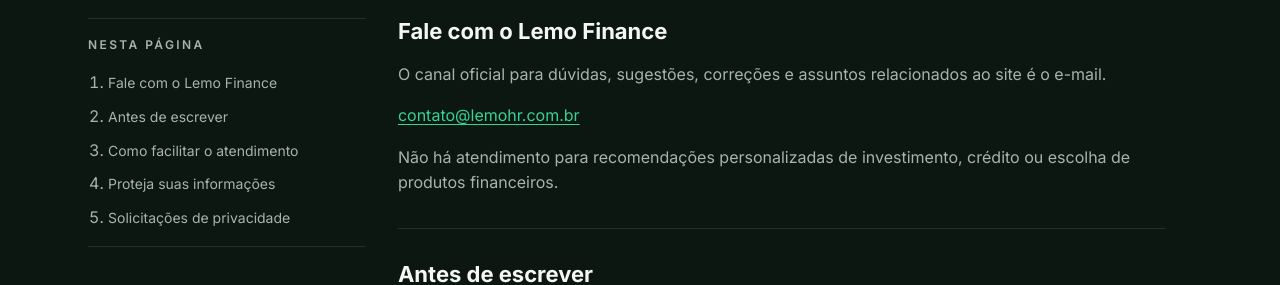
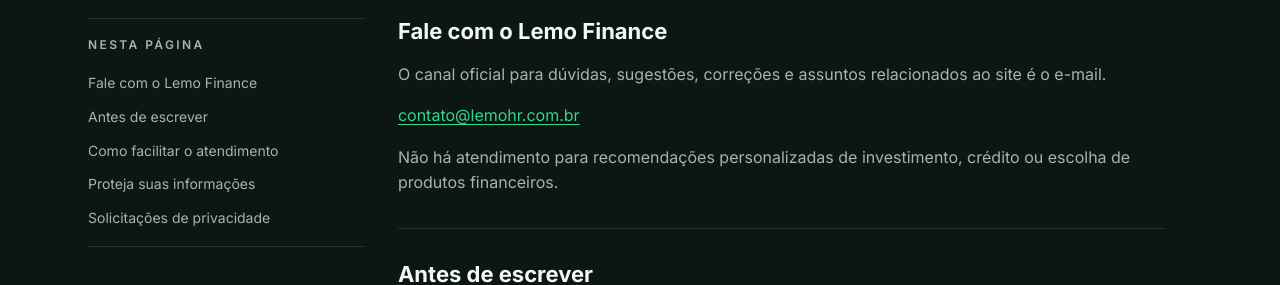
Before and after one commit to LeandroMohr/finance-reactjs, a Next.js app: page /contato in a window 1280 px wide. Shown: the part 311-596 px from the top of the page. Built offline with nearby package versions, Linux system fonts and the light colour scheme.

Commit message:
fix: avoid duplicate index numbering
Keep the institutional page index semantically ordered while hiding redundant browser-generated markers.

```diff
--- a/src/components/institutionalPage/InstitutionalPage.module.scss
+++ b/src/components/institutionalPage/InstitutionalPage.module.scss
@@ -70,7 +70,8 @@
   flex-direction: column;
   gap: $space-2;
   margin: $space-4 0 0;
-  padding-left: $space-5;
+  padding: 0;
+  list-style: none;
   color: var(--text-muted);
 }
 
```
